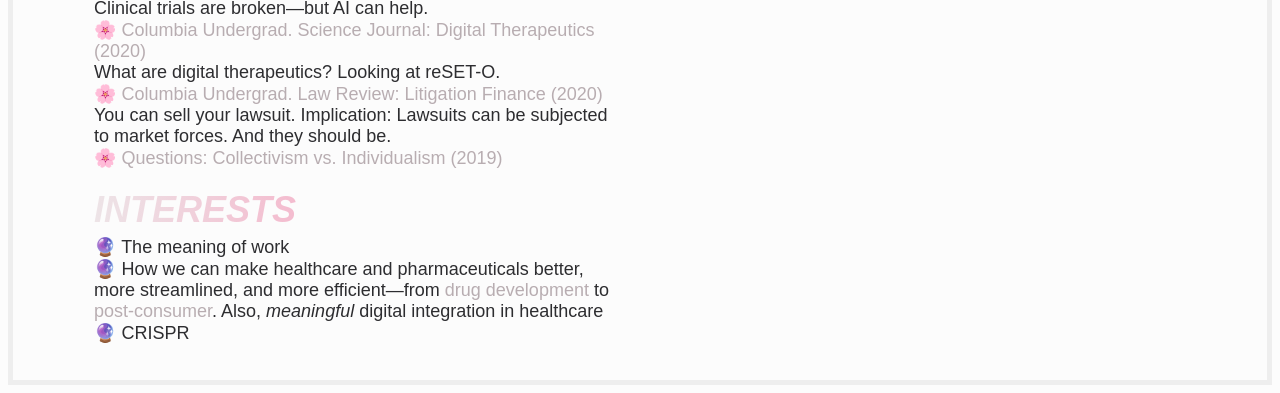
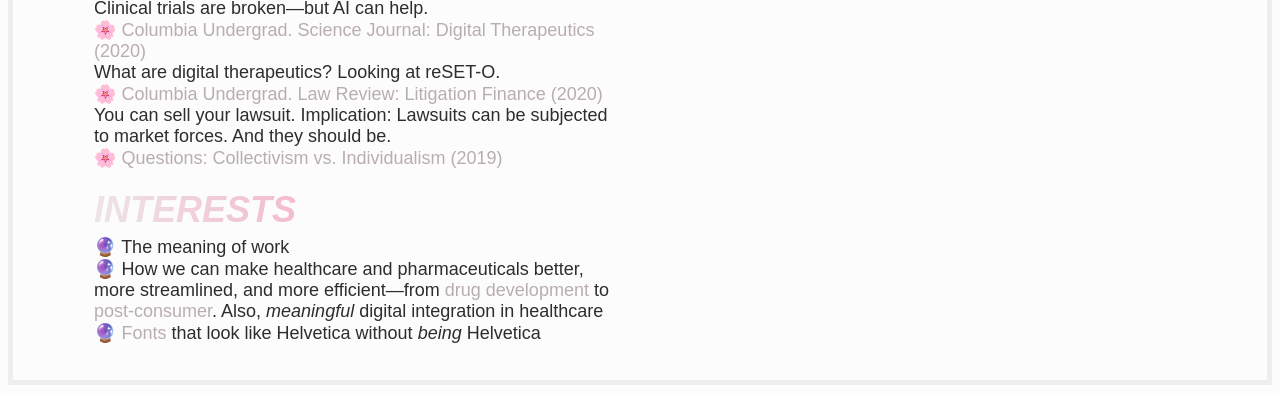
Before and after one commit to lyragao/lyragao.github.io, a plain HTML site: page index.html in a window 1280 px wide. Shown: the part 573-966 px from the top of the page. Drawn offline with Linux system fonts and the light colour scheme; a web font is replaced by a local one.

Commit message:
Added typography interest

```diff
--- a/index.html
+++ b/index.html
@@ -51,7 +51,8 @@
         drug development</a> to
       <a href="https://www.mckinsey.com/industries/pharmaceuticals-and-medical-products/our-insights/using-ethnography-to-translate-behavior-to-value-in-medical-devices">
         post-consumer</a>. Also, <i> meaningful </i>digital integration in healthcare <br>
-      🔮 CRISPR
+      🔮 <a href ="https://www.smashingmagazine.com/2014/12/the-good-the-bad-and-the-great-examples-of-web-typography/">
+      Fonts</a> that look like Helvetica without <i>being</i> Helvetica
     </p>
 
     <br> <br>
```
